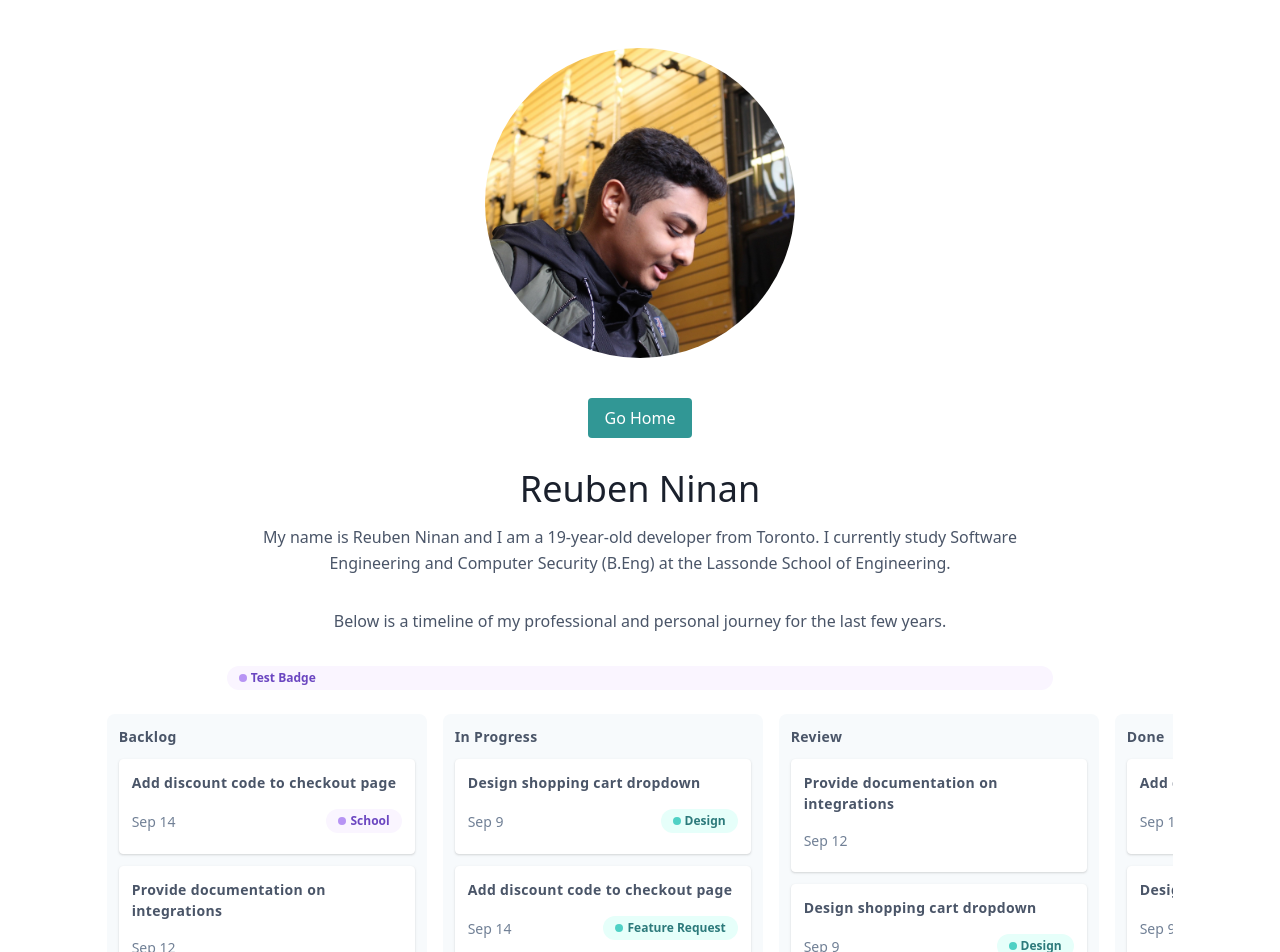
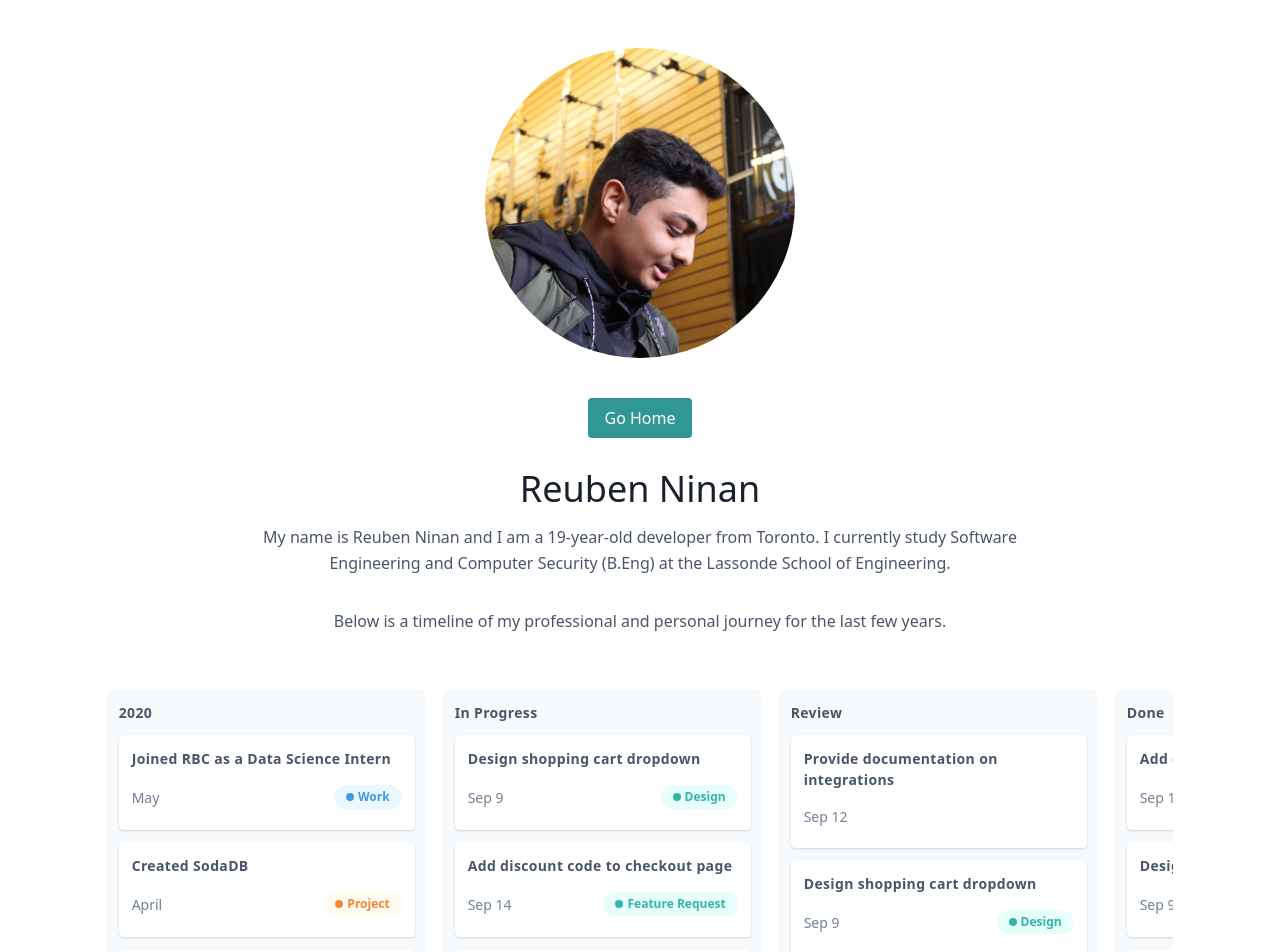
Before and after one commit to ReubenMathew/ReubenNinanV7, a Nuxt app: page /about in a window 1280 px wide. Shown: the top 952 px of the page. Built offline with nearby package versions, Linux system fonts and the light colour scheme.

Commit message:
fix might be clearing browser cache

```diff
--- a/components/Timeline.vue
+++ b/components/Timeline.vue
@@ -33,19 +33,21 @@ export default {
     return {
       columns: [
         {
-          title: "Backlog",
+          title: "2020",
           tasks: [
             {
               id: 1,
-              title: "Add discount code to checkout page",
-              date: "Sep 14",
-              type: "School",
-              color: "purple"
+              title: "Joined RBC as a Data Science Intern",
+              date: "May",
+              type: "Work",
+              color: "blue"
             },
             {
               id: 2,
-              title: "Provide documentation on integrations",
-              date: "Sep 12"
+              title: "Created SodaDB",
+              date: "April",
+              type: "Project",
+              color: "orange"
             },
             {
               id: 3,
--- a/components/timeline/Badge.vue
+++ b/components/timeline/Badge.vue
@@ -1,9 +1,9 @@
 <template>
   <div
     class="px-3 h-6 rounded-full text-xs font-semibold flex items-center"
-    :class="`bg-${color}-100 text-${color}-700`"
+    :class="`bg-${color}-100 text-${color}-500`"
   >
-    <span class="w-2 h-2 rounded-full mr-1" :class="`bg-${color}-400`"></span>
+    <span class="w-2 h-2 rounded-full mr-1" :class="`bg-${color}-500`"></span>
     <span>
       {{text}}
     </span>
--- a/pages/about.vue
+++ b/pages/about.vue
@@ -12,14 +12,7 @@
       <p class="mb-8 leading-relaxed">My name is Reuben Ninan and I am a 19-year-old developer from Toronto. I currently study Software Engineering and Computer Security (B.Eng) at the Lassonde School of Engineering.</p>
       <p class="mb-8 leading-relaxed">Below is a timeline of my professional and personal journey for the last few years.</p>
 
-        <div
-          class="px-3 h-6 rounded-full text-xs font-semibold flex items-center bg-purple-100 text-purple-700"
-        >
-          <span class="w-2 h-2 rounded-full mr-1" :class="`bg-purple-400`"></span>
-          <span>
-            Test Badge
-          </span>
-        </div>
+
 
     </div>
 
```
